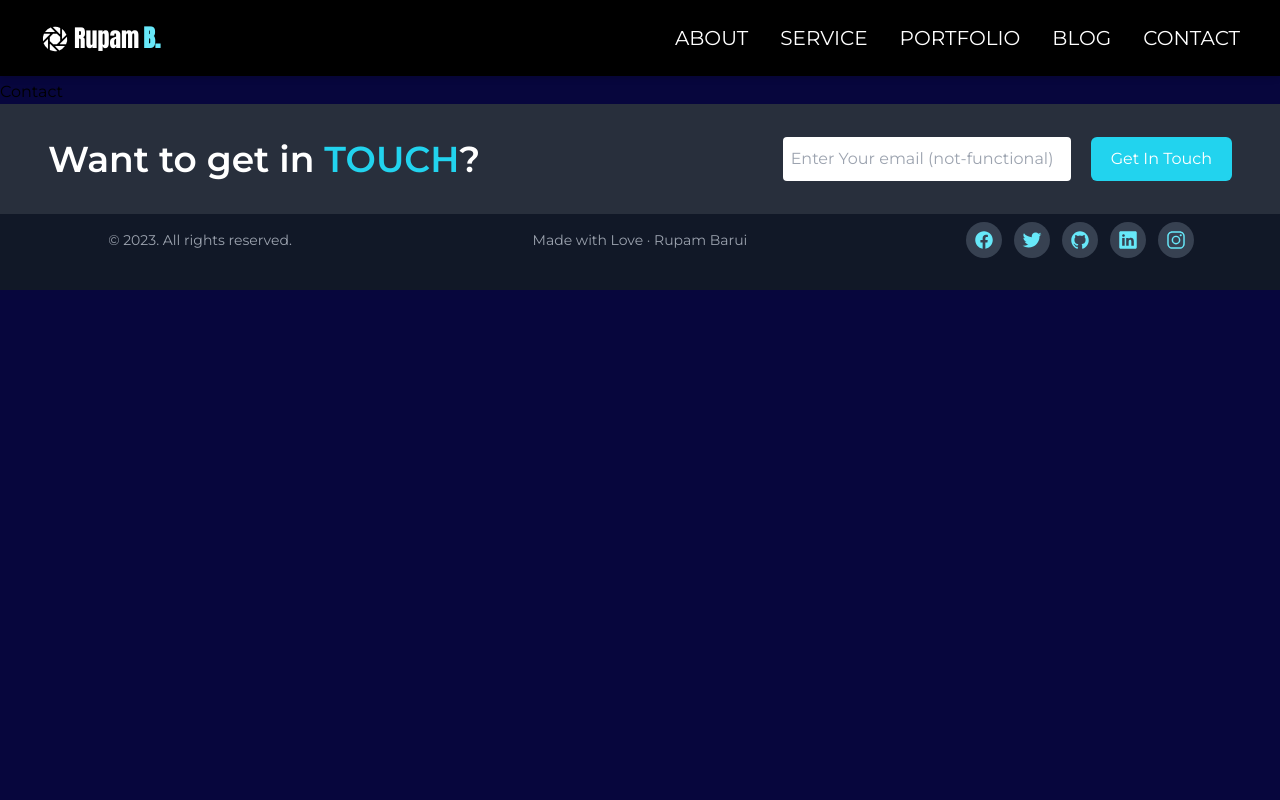
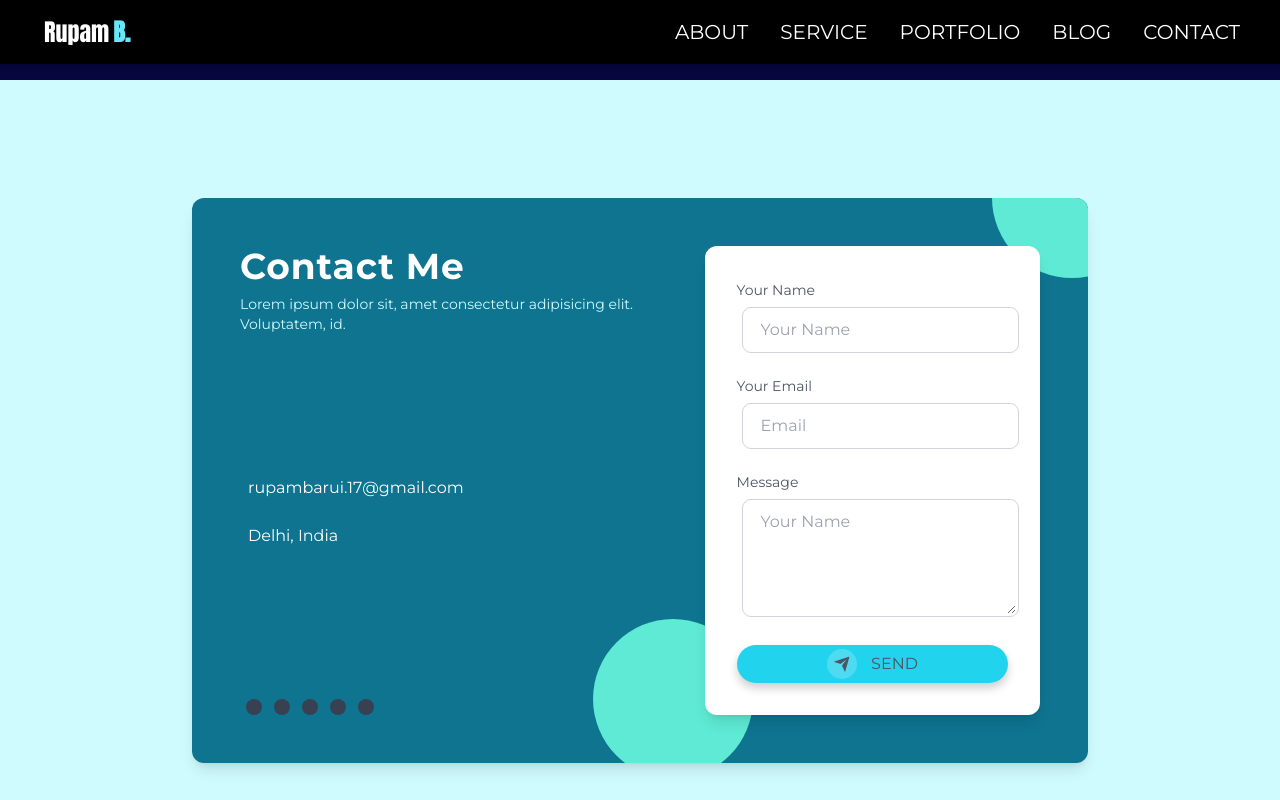
Before and after one commit to Trident09/myportfolio, a React (Create React App) app: page /contact in a window 1280 px wide. Shown: the top 800 px of the page. Built offline with nearby package versions, Linux system fonts and the light colour scheme.

Commit message:
contact form (non -funtional )

```diff
--- a/package.json
+++ b/package.json
@@ -11,6 +11,7 @@
     "react-dom": "^18.2.0",
     "react-router-dom": "^6.15.0",
     "react-scripts": "^5.0.1",
+    "react-scroll": "^1.8.9",
     "web-vitals": "^2.1.4"
   },
   "scripts": {
@@ -38,6 +39,8 @@
     ]
   },
   "devDependencies": {
+    "autoprefixer": "^10.4.15",
+    "postcss": "^8.4.28",
     "tailwindcss": "^3.3.3"
   }
 }
--- a/src/App.js
+++ b/src/App.js
@@ -1,10 +1,10 @@
 import { Route, Routes } from "react-router-dom";
 import Layout from "./Layout";
+import AboutMe from "./pages/AboutMe";
+import ContactPage from "./pages/ContactPage";
 import Home from "./pages/Home";
-import Contact from "./pages/Contact";
 import Portfolio from "./pages/Portfolio";
 import Services from "./pages/Services";
-import AboutMe from "./pages/AboutMe";
 
 function App() {
 	return (
@@ -31,7 +31,7 @@ function App() {
 				/>
 				<Route
 					path="/contact"
-					element={<Contact />}
+					element={<ContactPage />}
 				/>
 			</Route>
 		</Routes>
--- /dev/null
+++ b/src/components/Contact.jsx
@@ -0,0 +1,123 @@
+import React from "react";
+import "../css/contact-submit.css";
+import { Icons } from "./footer/Menus";
+import SocialIcons from "./footer/SocialIcons";
+
+function Contact() {
+	return (
+		<div className="antialiased bg-cyan-100">
+			<div className="flex w-full min-h-screen justify-center items-center">
+				<div className="flex flex-col md:flex-row md:space-x-6 md:space-y-0 space-y-6 bg-cyan-700 w-full max-w-4xl p-8 sm:p-12 rounded-xl shadow-lg text-white overflow-hidden">
+					<div className="flex flex-col space-y-8 justify-between">
+						<div>
+							<h1 className="font-bold text-4xl tracking-wide">
+								Contact Me
+							</h1>
+							<p className="pt-2 text-cyan-100 text-sm">
+								Lorem ipsum dolor sit, amet consectetur
+								adipisicing elit. Voluptatem, id.
+							</p>
+						</div>
+						<div className="flex flex-col space-y-6">
+							<div className="inline-flex space-x-2 items-center">
+								<ion-icon
+									name="mail"
+									className="text-teal-300 text-xl"
+								></ion-icon>
+								<span>rupambarui.17@gmail.com</span>
+							</div>
+							<div className="inline-flex space-x-2 items-center">
+								<ion-icon
+									name="location"
+									className="text-teal-300 text-xl"
+								></ion-icon>
+								<span>Delhi, India</span>
+							</div>
+						</div>
+						<div className="flex items-center justify-start">
+							<SocialIcons Icons={Icons} />
+						</div>
+					</div>
+					<div className="relative">
+						<div className="absolute z-0 w-40 h-40 bg-teal-300 rounded-full -right-28 -top-32"></div>
+						<div className="absolute z-0 w-40 h-40 bg-teal-300 rounded-full -left-28 -bottom-16"></div>
+						<div className="relative z-10 bg-white rounded-xl shadow-lg p-8 text-gray-600 md:w-100">
+							<form
+								action="#"
+								className="flex flex-col space-y-4"
+							>
+								<div>
+									<label
+										htmlFor=""
+										className="text-sm"
+									>
+										Your Name
+									</label>
+									<input
+										type="text"
+										placeholder="Your Name"
+										className="outline-1 outline-gray-300 w-full rounded-md px-4 py-2 m-2 outline-none focus:outline-2 focus:outline-teal-300"
+									/>
+								</div>
+								<div>
+									<label
+										htmlFor=""
+										className="text-sm"
+									>
+										Your Email
+									</label>
+									<input
+										type="email"
+										placeholder="Email"
+										className="outline-1 outline-gray-300 w-full rounded-md px-4 py-2 m-2 outline-none focus:outline-2 focus:outline-teal-300"
+									/>
+								</div>
+								<div>
+									<label
+										htmlFor=""
+										className="text-sm"
+									>
+										Message
+									</label>
+
+									<textarea
+										rows="4"
+										placeholder="Your Name"
+										className="outline-1 outline-gray-300 w-full rounded-md px-4 py-2 m-2 outline-none focus:outline-2 focus:outline-teal-300"
+									/>
+								</div>
+								<button
+									className="bg-cyan-400 hover:bg-cyan-100 py-1 uppercase"
+									type="submit"
+								>
+									<div className="svg-wrapper-1 hover:bg-cyan-100">
+										<div className="svg-wrapper bg-cyan-400 hover:bg-cyan-100">
+											<svg
+												xmlns="http://www.w3.org/2000/svg"
+												viewBox="0 0 24 24"
+												width="24"
+												height="24"
+											>
+												<path
+													fill="none"
+													d="M0 0h24v24H0z"
+												></path>
+												<path
+													fill="currentColor"
+													d="M1.946 9.315c-.522-.174-.527-.455.01-.634l19.087-6.362c.529-.176.832.12.684.638l-5.454 19.086c-.15.529-.455.547-.679.045L12 14l6-8-8 6-8.054-2.685z"
+												></path>
+											</svg>
+										</div>
+									</div>
+									<span>Send</span>
+								</button>
+							</form>
+						</div>
+					</div>
+				</div>
+			</div>
+		</div>
+	);
+}
+
+export default Contact;
--- a/src/components/Hero.jsx
+++ b/src/components/Hero.jsx
@@ -7,12 +7,12 @@ function Hero() {
 	return (
 		<section
 			id="hero"
-			class="text-blue-100"
+			className="text-blue-100"
 		>
-			<div class="w-full py-16 px-10 md:px-20 min-h-screen flex flex-col items-start justify-center">
-				<h1 class="text-4xl font-bold leading-loose">
+			<div className="w-full py-16 px-10 md:px-20 min-h-screen flex flex-col items-start justify-center">
+				<h1 className="text-4xl font-bold leading-loose">
 					Hi, my name is{" "}
-					<span class="font-extrabold text-6xl text-cyan-500 md:flex-col">
+					<span className="font-extrabold text-6xl text-cyan-500 md:flex-col">
 						RUPAM{" "}
 						<b className="opacity-95 text-cyan-300 text-5xl">
 							BARUI
@@ -30,12 +30,12 @@ function Hero() {
 						smooth={true}
 						duration={500}
 					>
-						<button class="button"> KNOW MORE</button>
+						<button className="button"> KNOW MORE</button>
 					</Link>
-					<div class="scrolldown scale-75">
-						<div class="chevrons">
-							<div class="chevrondown"></div>
-							<div class="chevrondown"></div>
+					<div className="scrolldown scale-75">
+						<div className="chevrons">
+							<div className="chevrondown"></div>
+							<div className="chevrondown"></div>
 						</div>
 					</div>
 				</div>
--- a/src/components/NavBar.jsx
+++ b/src/components/NavBar.jsx
@@ -11,7 +11,7 @@ const NavBar = () => {
 	];
 	let [open, setOpen] = useState(false);
 	return (
-		<div className="shadow-md w-full fixed top-0 left-0">
+		<div className="z-50 shadow-md w-full fixed top-0 left-0">
 			<div className="md:flex items-center justify-between bg-black py-4 md:px-10 px-7">
 				<div className="font-normal text-2xl cursor-pointer flex items-center font-[Anton] text-white">
 					<span className="text-3xl text-white mr-1 pt-2">
--- /dev/null
+++ b/src/css/contact-submit.css
@@ -0,0 +1,57 @@
+button {
+	font-family: inherit;
+	font-size: 18px;
+	background: linear-gradient(to bottom, #4dc7d9 0%, #66a6ff 100%);
+	color: white;
+	padding: 0.8em 1.2em;
+	display: flex;
+	align-items: center;
+	justify-content: center;
+	border: none;
+	border-radius: 25px;
+	box-shadow: 0px 5px 10px rgba(0, 0, 0, 0.2);
+	transition: all 0.3s;
+}
+
+button:hover {
+	transform: translateY(-3px);
+	box-shadow: 0px 8px 15px rgba(0, 0, 0, 0.3);
+}
+
+button:active {
+	transform: scale(0.95);
+	box-shadow: 0px 2px 5px rgba(0, 0, 0, 0.2);
+}
+
+button span {
+	display: block;
+	margin-left: 0.4em;
+	transition: all 0.3s;
+}
+
+button svg {
+	width: 18px;
+	height: 18px;
+	fill: white;
+	transition: all 0.3s;
+}
+
+button .svg-wrapper {
+	display: flex;
+	align-items: center;
+	justify-content: center;
+	width: 30px;
+	height: 30px;
+	border-radius: 50%;
+	background-color: rgba(255, 255, 255, 0.2);
+	margin-right: 0.5em;
+	transition: all 0.3s;
+}
+
+button:hover .svg-wrapper {
+	background-color: rgba(255, 255, 255, 0.5);
+}
+
+button:hover svg {
+	transform: rotate(45deg);
+}
--- a/src/pages/Contact.jsx
+++ /dev/null
@@ -1,9 +0,0 @@
-import React from 'react'
-
-function Contact() {
-  return (
-    <div>Contact</div>
-  )
-}
-
-export default Contact
--- /dev/null
+++ b/src/pages/ContactPage.jsx
@@ -0,0 +1,10 @@
+import React from "react";
+import Contact from "../components/Contact"
+
+function ContactPage() {
+	return (
+		<Contact />
+	);
+}
+
+export default ContactPage;
```
Also changed, not shown: 1 other file (tests, documents, lock files or other folders).
